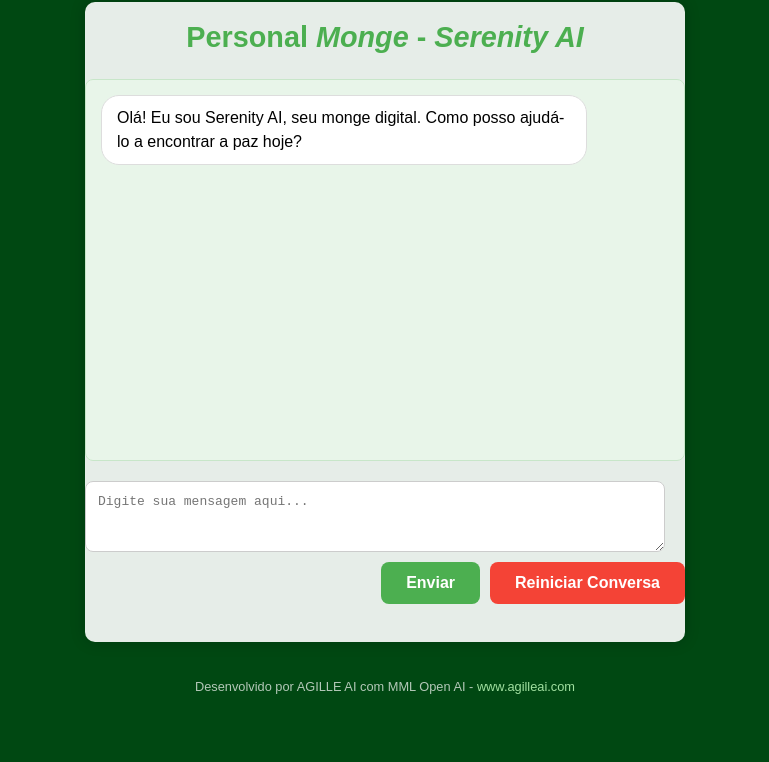
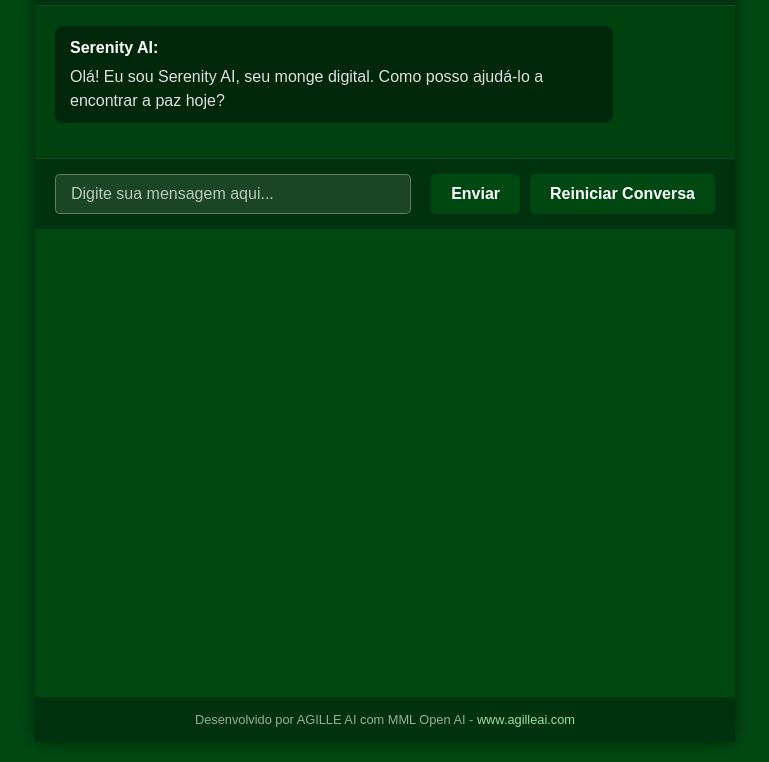
Before and after one commit to fslucca1970/serenity-ai, a plain HTML site: page index.html in a window 1280 px wide. Shown: the part 78-840 px from the top of the page, without its empty margins (255-1024 px from the left). Before the commit the page ends 800 px from the top, so only its background shows below. Drawn offline with Linux system fonts and the light colour scheme.

Commit message:
Sincroniza index.html e style.css, aplica cores rgb(0, 72, 18) ao titulo e botoes, e ajusta rodapé

```diff
--- a/css/style.css
+++ b/css/style.css
@@ -1,160 +1,173 @@
+     /* style.css */
+
     body {
         font-family: 'Arial', sans-serif;
         margin: 0;
         padding: 0;
         display: flex;
-        justify-content: center;
+        flex-direction: column;
+        justify-content: space-between; /* Para empurrar o rodapé para baixo */
         align-items: center;
         min-height: 100vh;
-        background-color: rgb(0, 72, 18); /* Nova cor de fundo */
-    }
-
-    .chat-container {
-        background-color: rgba(255, 255, 255, 0.9); /* Um branco semi-transparente para o chat box */
+        background-color: rgb(0, 72, 18); /*(255, 255, 255, 0.1); /* Fundo levemente transparente para o container do chat */
         border-radius: 10px;
-        box-shadow: 0 0 15px rgba(0, 0, 0, 0.2);
+        box-shadow: 0 0 15px rgba(0, 0, 0, 0.5);
         width: 90%;
-        max-width: 600px;
-        height: 80vh;
+        max-width: 700px;
+        margin: 20px auto; /* Centraliza e adiciona margem */
         display: flex;
         flex-direction: column;
         overflow: hidden;
+        flex-grow: 1; /* Permite que o container do chat cresça e ocupe espaço */
+        max-height: calc(100vh - 80px); /* Ajusta altura máxima para não sobrepor rodapé */
+    }
+
+    header {
+        background-color: rgba(0, 0, 0, 0.3); /* Fundo do cabeçalho */
+        color: #ffffff; /* Cor do texto do cabeçalho */
+        padding: 15px 20px;
+        text-align: center;
+        border-bottom: 1px solid rgba(255, 255, 255, 0.1);
     }
 
     h1 {
-        color: #4CAF50; /* Verde Serenity */
-        text-align: center;
-        margin-bottom: 25px;
+        color: rgb(0, 72, 18); /* Cor do título H1 conforme solicitado */
+        margin: 0; /* Remove margem padrão do h1 */
         font-size: 1.8em;
         font-weight: 600;
     }
 
-    .chat-box {
+    h1 i {
+        font-style: italic; /* Garante que o itálico funcione */
+    }
+
+    .chat-messages {
         flex-grow: 1;
-        background-color: #e8f5e9; /* Verde claro */
-        border-radius: 8px;
-        padding: 15px;
-        margin-bottom: 20px;
+        padding: 20px;
         overflow-y: auto;
-        max-height: 350px; /* Altura máxima para rolagem */
-        border: 1px solid #c8e6c9;
+        background-color: rgba(0, 0, 0, 0.1); /* Fundo da área de mensagens */
+        color: #e0e0e0; /* Cor do texto das mensagens para contraste */
     }
 
     .message {
+        margin-bottom: 15px;
         padding: 10px 15px;
-        border-radius: 18px;
-        margin-bottom: 10px;
+        border-radius: 8px;
         max-width: 80%;
         word-wrap: break-word;
         line-height: 1.5;
     }
 
     .user-message {
-        background-color: #DCF8C6; /* Verde claro do usuário */
-        align-self: flex-end;
+        background-color: rgba(255, 255, 255, 0.2); /* Mensagem do usuário */
         margin-left: auto;
         text-align: right;
     }
 
-    .bot-message {
-        background-color: #FFFFFF; /* Branco para o bot */
-        align-self: flex-start;
+    .ai-message {
+        background-color: rgba(0, 0, 0, 0.4); /* Mensagem da IA */
         margin-right: auto;
-        border: 1px solid #ddd;
+        text-align: left;
     }
 
-    .input-area {
-        display: flex;
-        flex-direction: column;
-        gap: 10px;
+    .message strong {
+        display: block;
+        margin-bottom: 5px;
+        font-weight: bold;
+        color: #ffffff; /* Cor do nome do remetente (Serenity AI:, Você:) */
     }
 
-    textarea {
-        width: calc(100% - 20px);
-        padding: 12px;
-        border: 1px solid #ccc;
-        border-radius: 8px;
-        font-size: 1em;
-        resize: vertical; /* Permite redimensionar verticalmente */
-        min-height: 60px;
-        max-height: 150px;
-        box-sizing: border-box;
+    .message-input {
+        display: flex;
+        padding: 15px 20px;
+        background-color: rgba(0, 0, 0, 0.3); /* Fundo da área de input */
+        border-top: 1px solid rgba(255, 255, 255, 0.1);
     }
 
-    textarea:focus {
-        border-color: #4CAF50;
-        outline: none;
-        box-shadow: 0 0 0 2px rgba(76, 175, 80, 0.2);
+    .message-input input[type="text"] {
+        flex-grow: 1;
+        padding: 10px 15px;
+        border: 1px solid rgba(255, 255, 255, 0.3);
+        border-radius: 5px;
+        margin-right: 10px;
+        background-color: rgba(255, 255, 255, 0.1);
+        color: #ffffff; /* Cor do texto digitado */
+        font-size: 1em;
     }
 
-    .buttons {
-        display: flex;
-        gap: 10px;
-        justify-content: flex-end;
+    .message-input input[type="text"]::placeholder {
+        color: rgba(255, 255, 255, 0.7); /* Cor do placeholder */
     }
 
-    button {
-        padding: 12px 25px;
+    .message-input button {
+        background-color: rgb(0, 72, 18); /* Cor do botão de enviar e reset conforme solicitado */
+        color: white;
         border: none;
-        border-radius: 8px;
+        padding: 10px 20px;
+        border-radius: 5px;
+        cursor: pointer;
         font-size: 1em;
-        cursor: pointer;
         transition: background-color 0.3s ease;
         font-weight: 600;
+        margin-left: 10px; /* Espaçamento entre os botões */
     }
 
-    .send-button {
-        background-color: #4CAF50; /* Verde Serenity */
-        color: white;
+    .message-input button:hover {
+        background-color: rgb(0, 90, 25); /* Um pouco mais claro no hover */
     }
 
-    .send-button:hover {
-        background-color: #43A047; /* Verde mais escuro */
+    /* Estilo para o rodapé */
+    footer {
+        text-align: center;
+        padding: 15px;
+        color: rgba(255, 255, 255, 0.6); /* Cor do texto do rodapé */
+        font-size: 0.8em;
+        background-color: rgba(0, 0, 0, 0.3);
+        width: 100%; /* Garante que o rodapé ocupe toda a largura */
+        box-sizing: border-box; /* Inclui padding na largura total */
+        margin-top: 20px; /* Adiciona um pouco de margem acima do rodapé */
     }
 
-    .reset-button {
-        background-color: #F44336; /* Vermelho */
-        color: white;
+    footer p {
+        margin: 0; /* Remove margem padrão do parágrafo dentro do rodapé */
     }
 
-    .reset-button:hover {
-        background-color: #E53935; /* Vermelho mais escuro */
+    footer a {
+        color: #a0e0a0; /* Uma cor de link que combine com o verde */
+        text-decoration: none;
+    }
+
+    footer a:hover {
+        text-decoration: underline;
     }
 
     /* Responsividade básica */
     @media (max-width: 600px) {
         .chat-container {
             margin: 15px;
-            padding: 20px;
+            padding: 0; /* Remove padding do container para telas pequenas */
+            max-height: calc(100vh - 30px); /* Ajusta altura máxima */
+        }
+        .chat-messages {
+            padding: 15px;
+        }
+        .message-input {
+            flex-direction: column;
+            padding: 10px 15px;
+        }
+        .message-input input[type="text"] {
+            margin-right: 0;
+            margin-bottom: 10px;
+        }
+        .message-input button {
+            width: 100%;
+            margin-left: 0; /* Remove margem entre botões em telas pequenas */
+            margin-bottom: 10px; /* Espaçamento entre botões em telas pequenas */
+        }
+        .message-input button:last-child {
+            margin-bottom: 0; /* Remove margem do último botão */
         }
         h1 {
             font-size: 1.5em;
         }
-        .buttons {
-            flex-direction: column;
-        }
-        button {
-            width: 100%;
-        }
     }
-
-    /* Estilo para o rodapé */
-    .app-footer {
-        text-align: center;
-        padding: 15px;
-        color: rgba(255, 255, 255, 0.7); /* Cor do texto para contrastar com o fundo escuro */
-        font-size: 0.8em;
-        position: absolute; /* Para fixar no fundo da tela */
-        bottom: 0;
-        width: 100%;
-        box-sizing: border-box; /* Garante que padding não aumente a largura */
-    }
-
-    .app-footer a {
-        color: #a0e0a0; /* Uma cor de link que combine com o verde */
-        text-decoration: none;
-    }
-
-    .app-footer a:hover {
-        text-decoration: underline;
-    }
--- a/index.html
+++ b/index.html
@@ -1,30 +1,33 @@
-       <!DOCTYPE html>
+    <!DOCTYPE html>
     <html lang="pt-BR">
     <head>
         <meta charset="UTF-8">
         <meta name="viewport" content="width=device-width, initial-scale=1.0">
-        <title>Serenity AI Chat</title>
+        <title>Personal Monge - Serenity AI</title> <!-- Título da aba do navegador -->
         <link rel="stylesheet" href="css/style.css">
     </head>
     <body>
         <div class="chat-container">
-             <h1>Personal <i>Monge</i> - <i>Serenity AI</i></h1>
-            <div class="chat-box" id="chat-box">
-                <div class="message bot-message">
-                    Olá! Eu sou Serenity AI, seu monge digital. Como posso ajudá-lo a encontrar a paz hoje?
+            <header>
+                <h1><i>Personal</i> Monge - <i>Serenity AI</i></h1> <!-- Título na interface -->
+            </header>
+            <div class="chat-messages" id="chat-messages">
+                <div class="message ai-message">
+                    <strong>Serenity AI:</strong> Olá! Eu sou Serenity AI, seu monge digital. Como posso ajudá-lo a encontrar a paz hoje?
                 </div>
             </div>
-            <div class="input-area">
-                <textarea id="user-input" placeholder="Digite sua mensagem aqui..." rows="3"></textarea>
-                <div class="buttons">
-                    <button id="send-button" class="send-button">Enviar</button>
-                    <button id="reset-button" class="reset-button">Reiniciar Conversa</button>
-                </div>
+            <div class="message-input">
+                <input type="text" id="user-input" placeholder="Digite sua mensagem aqui...">
+                <button id="send-button">Enviar</button>
+                <button id="reset-button">Reiniciar Conversa</button> <!-- Adicionei o botão de reset aqui -->
             </div>
         </div>
-	    <footer class="app-footer">
-                 <p>Desenvolvido por AGILLE AI com MML Open AI - <a href="https://www.agilleai.com" target="_blank">www.agilleai.com</a></p>
+
+        <!-- Rodapé fora do chat-container para melhor posicionamento -->
+        <footer>
+            <p>Desenvolvido por AGILLE AI com MML Open AI - <a href="https://www.agilleai.com" target="_blank">www.agilleai.com</a></p>
         </footer>
+
         <script src="js/script.js"></script>
     </body>
     </html>
```
